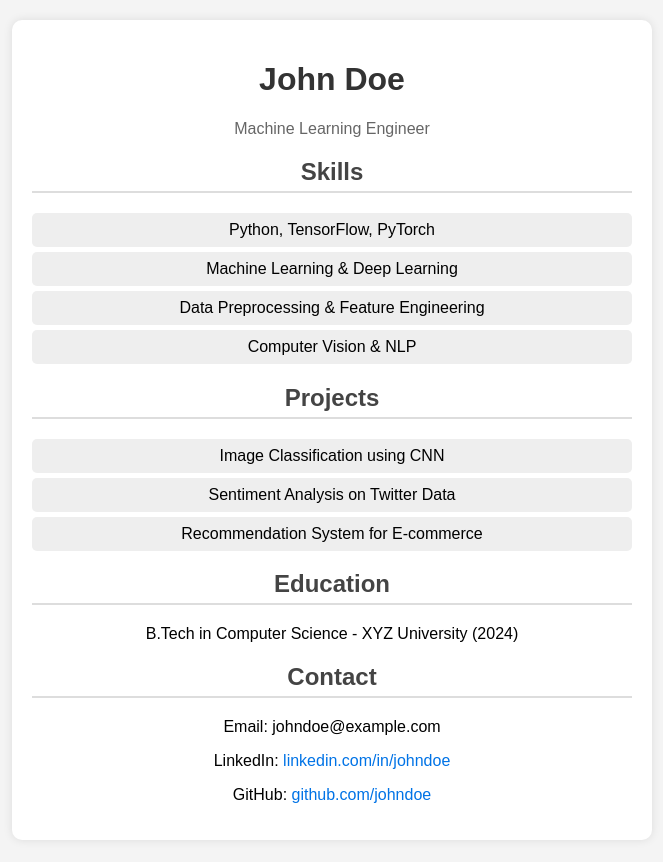
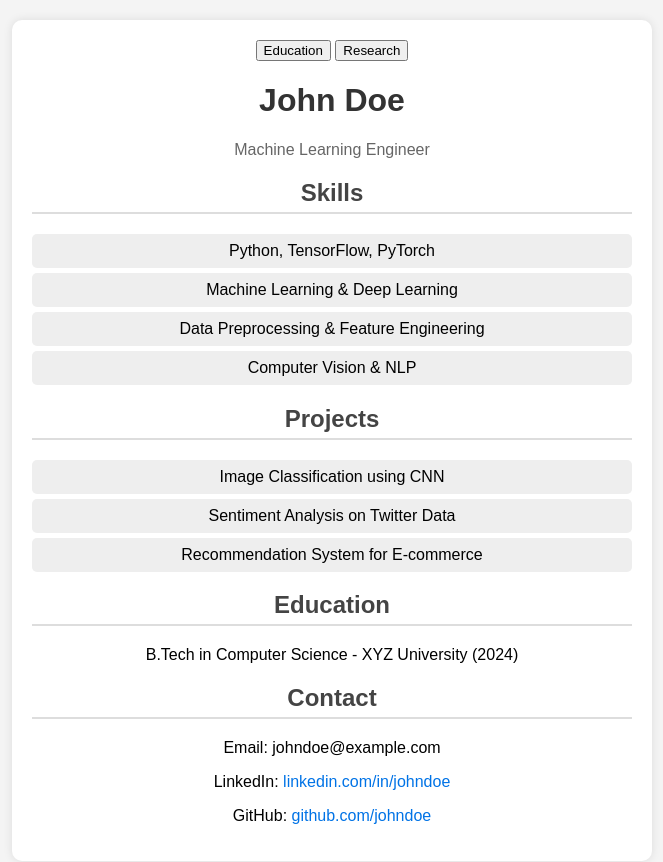
Before and after one commit to DD-Dwaipayan24/My_Resume, a plain HTML site: page index.html in a window 1280 px wide. Shown: the whole page, without its empty margins (308-971 px from the left). Drawn offline with Linux system fonts and the light colour scheme.

Commit message:
Update index.html

```diff
--- a/index.html
+++ b/index.html
@@ -8,7 +8,12 @@
 </head>
 <body>
     <div class="container">
-        <h1>John Doe</h1>
+        <div class="sidebar">
+            <button class="highlight-btn">Education</button>
+            <button class="highlight-btn">Research</button>
+        </div>
+        <div class="content">
+            <h1 class="name">John Doe</h1>
             <p class="subtitle">Machine Learning Engineer</p>
 
             <section>
@@ -42,5 +47,6 @@
                 <p>GitHub: <a href="#">github.com/johndoe</a></p>
             </section>
         </div>
+    </div>
 </body>
 </html>
```
Lines whose indentation alone changed are shown as unchanged.
